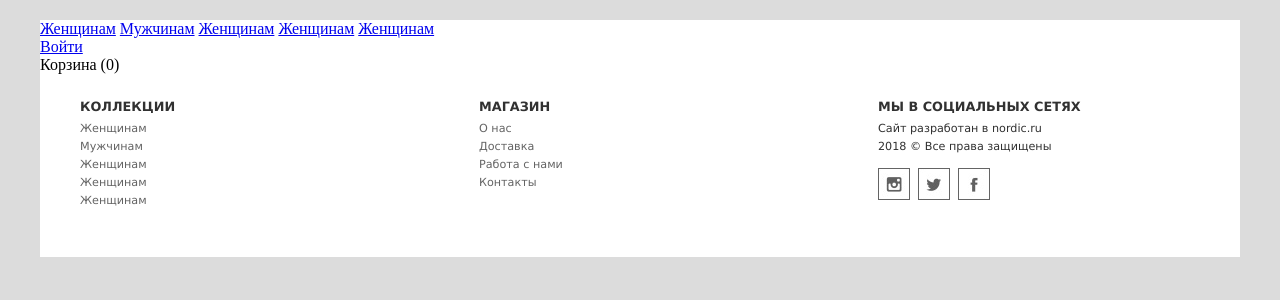
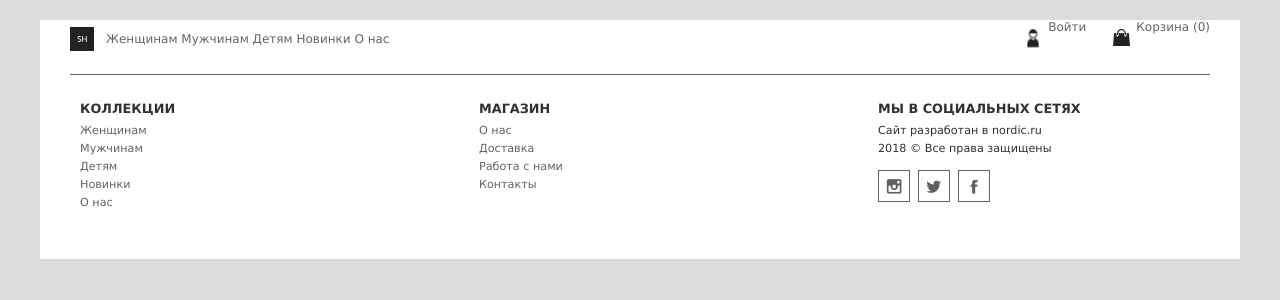
Before and after one commit to damarrus/project2208, a PHP site: page /views/test.php in a window 1280 px wide. Shown: the top 300 px of the page. Run offline with PHP 8.4, Linux system fonts and the light colour scheme.

Commit message:
Header and footer is worked
Задание сделал на 90%. Необходимо еще привести код в порядок но в целом вид есть

```diff
--- a/css/header.css
+++ b/css/header.css
@@ -1,3 +1,81 @@
+/*
+    This is the css style for header on Project 2208.
+    Autor: Konstantin Blinov
+    create date: 07-12-2018
+    Russian text begin: Код сверстан в сыром виде, в  выходные причешу!
+*/
 .head-menu-box{
+    max-width: 95%;
+    min-width: 750px;
+    margin:15px auto 15px auto;
+    /* border: 1px solid rgb(9, 250, 1);  */
+    box-sizing: border-box;
+    display: flex;
+    justify-content: space-between;
+}
+.head-menu-area{
+    display: flex;
+    justify-content: left;
+}
+.head-menu-logo{
+    background: url(../images/icons/logo.jpg) center center / contain no-repeat;
+    text-decoration: none;
+    padding: 12px;
+}
+.head-menu-text{
+    font-family: Verdana, Arial, Helvetica, sans-serif;
+    font-size: 75%;
+    text-decoration: none;
+    padding: 12px;
+}
+.head-menu-text a{
+    color: rgb(100, 100, 100);
+    text-decoration: none;
+}
+.customer-area{
+    font-family: Verdana, Arial, Helvetica, sans-serif;
+    font-size: 75%;
+    /* border: 1px solid rgb(100, 100, 100);*/
+    display: flex;
+    justify-content: left;
+}
+.customer-area-box{
+    /*border: 1px solid rgb(247, 32, 3);*/
+    display: flex;
+    justify-content: left;
+    margin-left: 20px;
+}
+.customer-area-logo{
+    background: url(../images/icons/account.png)  center center / contain no-repeat;
+    padding: 15px 15px;
+}
+.customer-area-button{
+   /* border: 1px solid rgb(56, 3, 247); */
+    vertical-align: bottom;
+}
 
+.customer-area-button a{
+    /*border: 1px solid rgb(56, 3, 247);*/
+    color: rgb(100, 100, 100);
+    text-decoration: none;
+    text-align: left;
 }
+.customer-area-logo-basket{
+    background: url(../images/icons/bascet.png)  center center / contain no-repeat;
+    padding: 15px 15px;
+}
+.customer-area-basket{
+    /* border: 1px solid rgb(56, 3, 247);*/
+    color: rgb(100, 100, 100);
+    text-decoration: none;
+    text-align: left;
+    padding: auto 2px;
+}
+.head-hr-line{
+    /* Есть другая идея, попробую на выходных */
+    border: 1px solid #fff9f9;
+    background-color: rgb(100, 100, 100);
+    height: 1px;
+    width: 95%;
+    margin:15px auto 15px auto;
+}
--- a/templates/footer.php
+++ b/templates/footer.php
@@ -5,9 +5,9 @@
                    <p class="under-box-topik">коллекции</p>
                     <div class="under-item-menu"><a href="#">Женщинам</a></div>
                     <div class="under-item-menu"><a href="#">Мужчинам</a></div>
-                    <div class="under-item-menu"><a href="#">Женщинам</a></div>
-                    <div class="under-item-menu"><a href="#">Женщинам</a></div>
-                    <div class="under-item-menu"><a href="#">Женщинам</a></div>
+                    <div class="under-item-menu"><a href="#">Детям</a></div>
+                    <div class="under-item-menu"><a href="#">Новинки</a></div>
+                    <div class="under-item-menu"><a href="#">О нас</a></div>
                 </div>
                 <div class="under-box-item">
                     <p class="under-box-topik">магазин</p>
--- a/templates/header.php
+++ b/templates/header.php
@@ -11,29 +11,28 @@
     <div class="wrapper">
         <header>
             <menu class="head-menu-box">
-                <div class="head-menu-logo">
-                </div>
+                <div class="head-menu-area">
+                <div class="head-menu-logo"></div>
                 <div class="head-menu-text">
                     <a href="#">Женщинам</a>
                     <a href="#">Мужчинам</a>
-                    <a href="#">Женщинам</a>
-                    <a href="#">Женщинам</a>
-                    <a href="#">Женщинам</a>
+                    <a href="#">Детям</a>
+                    <a href="#">Новинки</a>
+                    <a href="#">О нас</a>
+                </div>
                 </div>
                 <div class="customer-area">
                     <div class="customer-area-box">
-                        <div class="customer-area-logo">
-
-                        </div>
+                        <div class="customer-area-logo"></div>
                         <div class="customer-area-button">
                             <a href="#">Войти</a>
                         </div>
                     </div>
-                    <div class="customer-area-logo-basket">
-
-                    </div>
-                    <div class="customer-area-basket">
-                        <p>Корзина (0)</p>
+                        <div class="customer-area-box">
+                        <div class="customer-area-logo-basket"></div>
+                        <div class="customer-area-basket">
+                            <p>Корзина (0)</p>
+                        </div>
                     </div>
                 </div>
             </menu>
```
